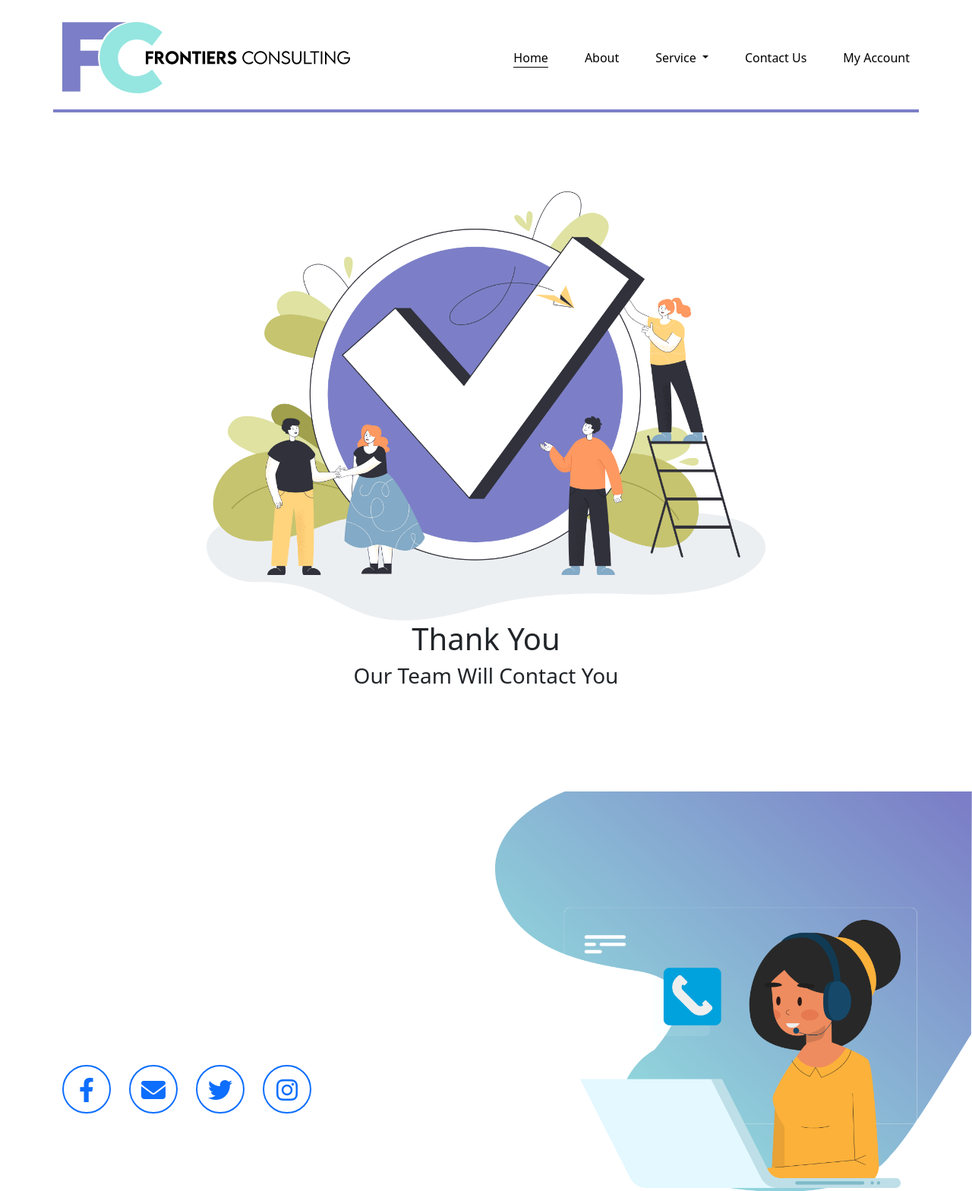
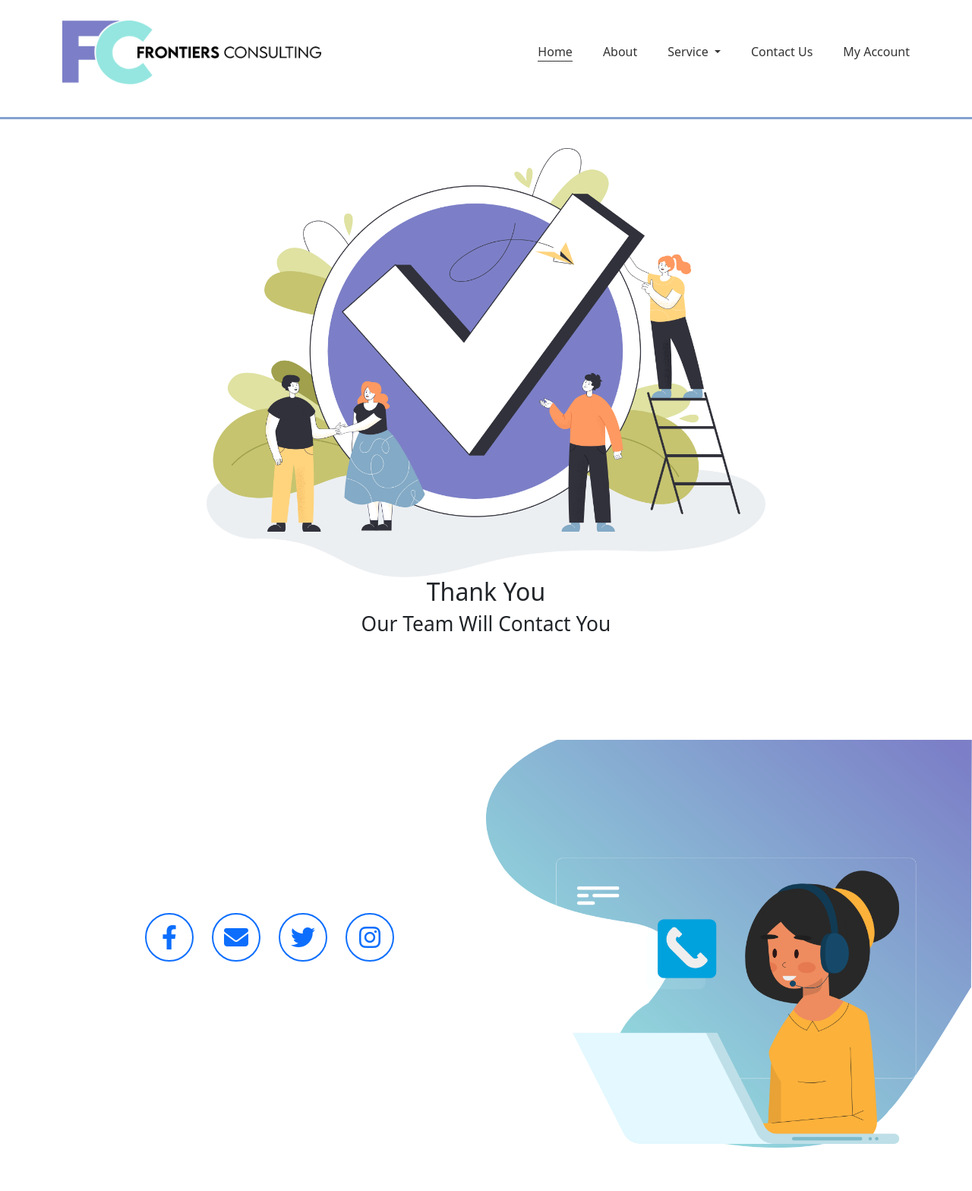
Before and after one commit to Tarikulislamakash/UK_project, a plain HTML site: page thank-you.html in a window 1280 px wide. Shown: the top 1568 px of the page at 76% size. Drawn offline with nearby package versions, Linux system fonts and the light colour scheme.

Commit message:
Thanks Page

```diff
--- a/css/thank-you.css
+++ b/css/thank-you.css
@@ -1,38 +1,14 @@
 /* Header */
-
-.navbar-brand{
-}
-
-.navbar-nav{
-    z-index: 99;
-}
-
 .navbar-nav li a{
-    color: #000 !important;
+    color: #333 !important;
 }
 
 .bg-light{
-    /* background-color: #fff !important; */
-}
-
-.header{
-
+    background-color: #fff !important;
 }
 
 .header ul li{
-    margin-left: 3rem !important;
-    transition: 1s all;
-}
-
-.header ul li .dropdown-menu{
-    padding: 0rem !important;
-    padding-top: 2% !important;
-    padding-bottom: 2% !important;
-    margin-top: 4% !important
-}
-
-.header ul li .dropdown-menu li{
-    margin-left: 0rem !important;
+    margin-left: 2.5rem !important;
     transition: 1s all;
 }
 
@@ -43,181 +19,76 @@
 
 .header ul li a{
     padding: 0px !important;
-    color: #000 !important;
-}
-
-
-
-.header ul li:after {
-	content: '';
-	display: block;
-	margin: auto;
-	height: 1px;
-	width: 0px;
-	background: transparent;
-	transition: width .5s ease, background-color .5s ease;
+    color: #333 !important;
 }
 
 .header ul .active:after,
 .header ul li:hover:after {
 	width: 100%;
-	background: #000;
-}
-
-.navbar .container{
-    border-bottom: 4px solid #7C7FC7 !important;
+	background: #333;
 }
 /* Header */
 
 /* content */
 .content{
     margin-bottom: 10% !important;
+    padding-top: 3% !important;
+    border-top: 3px solid #84A2CF !important;
 }
-.content{}
-.content{}
+.content h1{}
+
+.content h3{}
 /* content */
-
-/* Contact Us */
-.contact-us{
-    margin-bottom: 22% !important;
-}
-
-.contact-us-left{
-    margin-top: 45vh !important;
-}
-
-.contact-us-right{
-    position: absolute;
-    right: 0;
-    padding-right: 0px !important;
-    margin-bottom: 25vh !important;
-}
-
-.contact-us .nav{}
-
-.contact-us .nav li{
-    border: 2px solid #0d6efd !important;
-    border-radius: 50% !important;
-    width: 4rem !important;
-    height: 4rem !important;
-    padding-top: .4rem !important;
-    margin-right: 1.5rem !important;
-}
-
-.contact-us .nav li a{}
-
-.contact-us .nav li a i{
-    /* border: 2px solid #0d6efd !important; */
-    /* padding: .5rem !important; */
-    /* border-radius: 50% !important; */
-    /* width: 4rem !important; */
-    /* height: 4rem !important; */
-    /* margin: auto !important; */
-}
-
-/* .contact-us-right{
-    position: absolute;
-    right: 0;
-    padding-right: 0 !important;
-}
-
-.contact-us-right img{
-    height: 50vh !important;
-} */
-/* Contact Us */
-
-
-/* Footer */
-.footer{
-    background-color: #EAEDF6 !important;
-    padding-top: 2rem !important;
-    padding-bottom: 2rem !important;
-}
-
-.footer img{
-    width: 30% !important;
-}
-
-.footer .row .col-md-6 p{
-    margin-bottom: 1rem !important;
-}
-
-.footer .nav{}
-
-.footer .nav li{
-    /* border-right: 1.2rme !important; */
-}
-
-.footer .nav li a{
-    color: #333 !important;
-    padding: 0px !important;
-    border-right: 2px solid #333 !important;
-    padding-left: 1rem !important;
-    padding-right: 1rem !important;
-}
-
-.footer .nav li a:last-child{
-    border-right: 0px !important;
-}
-/* Footer */
-
 
 
 
 /* Extra small devices (phones, 600px and down) */
 @media only screen and (min-width: 320px) {
 
+    .content h1{
+        font-size: 160% !important;
+    }
+
+    .content h3{
+        font-size: 130% !important;
+    }
+
 }
 
 /* Small devices (portrait tablets and large phones, 600px and up) */
-@media only screen and (min-width: 600px) {
+@media only screen and (min-width: 500px) {
 
 }
 
 /* Medium devices (landscape tablets, 768px and up) */
 @media only screen and (min-width: 768px) {
 
+    .content h1{
+        font-size: 180% !important;
+    }
+
+    .content h3{
+        font-size: 150% !important;
+    }
+
 }
 
 /* Large devices (laptops/desktops, 992px and up) */
 @media only screen and (min-width: 992px) {
 
-    /* .contact-us .nav li{
-        width: 3rem !important;
-        height: 3rem !important;
-        padding-top: .1rem !important;
-        margin-right: 1rem !important;
+    .content h1{
+        font-size: 200% !important;
     }
 
-    .contact-us .nav li i{
-        font-size: 150% !important;
+    .content h3{
+        font-size: 165% !important;
     }
-
-    .footer{
-        padding-top: 1.2rem !important;
-        padding-bottom: 1.2rem !important;
-    } */
 
 }
 
 /* Extra large devices (large laptops and desktops, 1200px and up) */
 @media only screen and (min-width: 1200px) {
 
-    /* .contact-us .nav li{
-        border: 2px solid #0d6efd !important;
-        border-radius: 50% !important;
-        width: 4rem !important;
-        height: 4rem !important;
-        padding-top: .4rem !important;
-        margin-right: 1.5rem !important;
-    }
 
-    .contact-us .nav li i{
-        font-size: 200% !important;
-    }
 
-    .footer{
-        padding-top: 2rem !important;
-        padding-bottom: 2rem !important;
-    } */
 }
--- a/thank-you.html
+++ b/thank-you.html
@@ -22,6 +22,7 @@
 			referrerpolicy="no-referrer"
 		/>
 		<!-- Font Awesome CDN -->
+		<link rel="stylesheet" href="css/style.css" />
 		<link rel="stylesheet" href="css/thank-you.css" />
 		<style>
 			@media all and (min-width: 992px) {
@@ -43,7 +44,7 @@
 	</head>
 	<body>
 		<!-- Header -->
-		<div class="header pt-3 pb-5 mb-5">
+		<div class="header">
 			<nav class="navbar navbar-expand-lg navbar-light">
 				<div class="container pb-3">
 					<a class="navbar-brand" href="#">
```
Also changed, not shown: index.html (+2 -1 lines).
